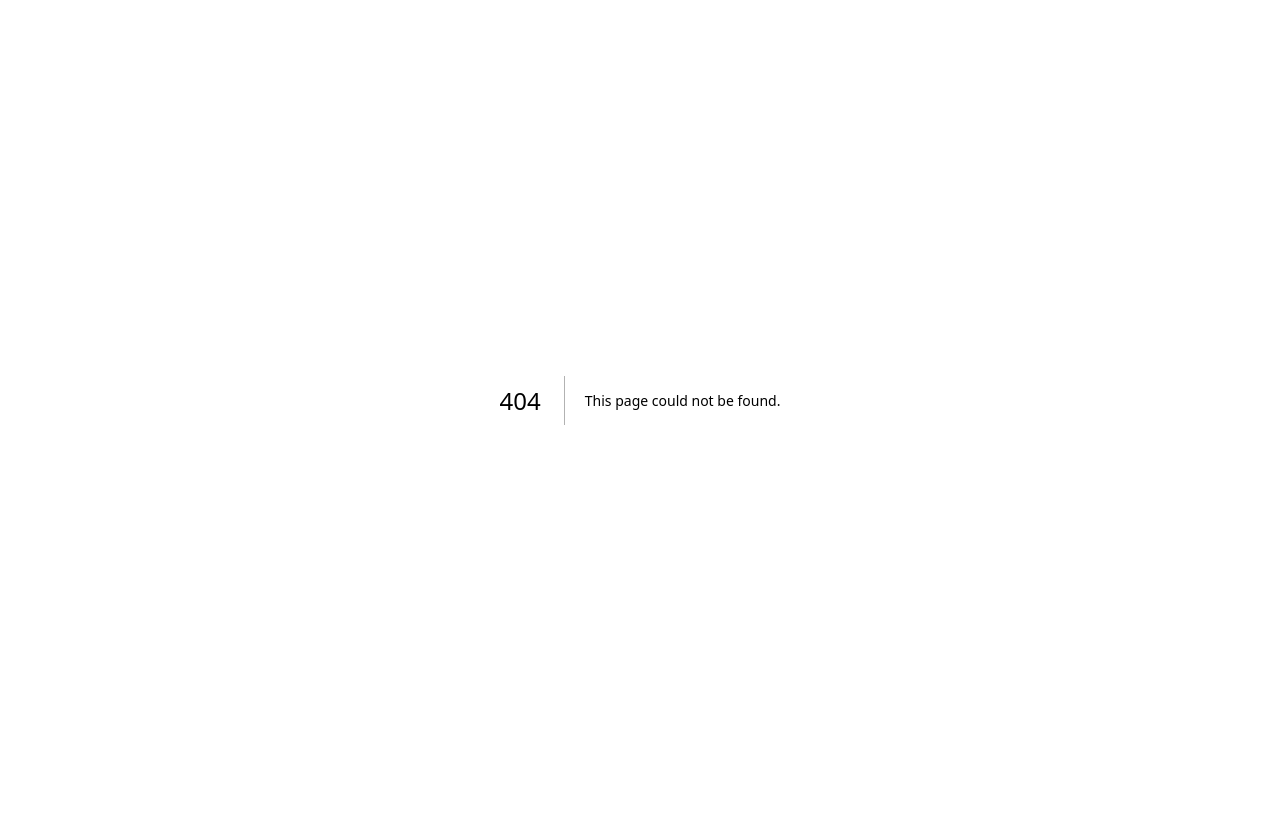
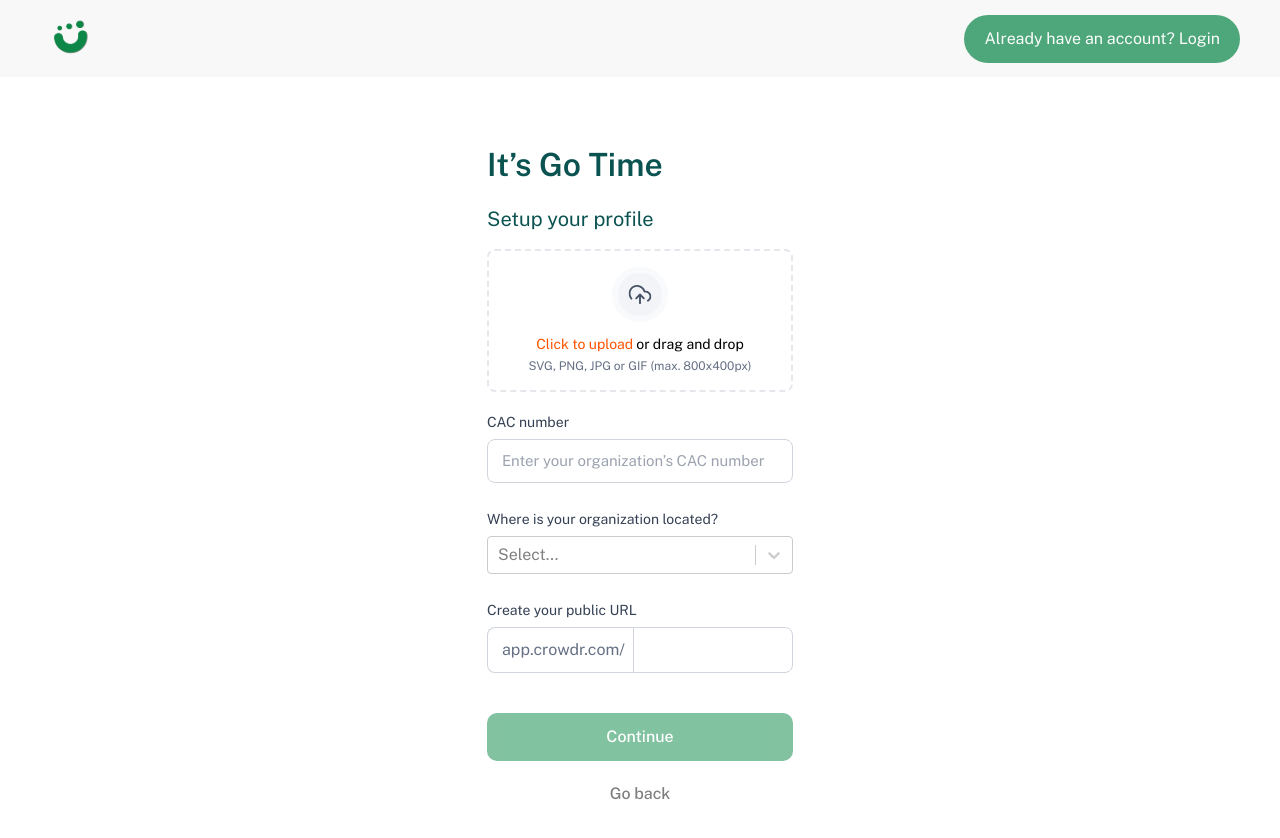
Before and after one commit to crowdr-dev/crowdr-web-app, a Next.js app: page /register/organization in a window 1280 px wide. Before the commit this address had no page. Shown: the top 838 px of the page. Before the commit the page ends 800 px from the top, so only its background shows below. Built offline with nearby package versions, Linux system fonts and the light colour scheme; sample sign-in values are in the browser's storage.

Commit message:
finished image compression and validation; added loading state and password toggle to login page

```diff
--- a/src/app/login/login-components/FormPages.tsx
+++ b/src/app/login/login-components/FormPages.tsx
@@ -8,6 +8,7 @@ import LoginFormContext, { FormFields } from "../../../hooks/useLoginForm";
 import ForgotPassword from "./ForgotPassword";
 import SignIn from "./SignIn";
 import ResetPassword from "./ResetPassword";
+import { useRouter } from "next/navigation";
 import useToast from "@/hooks/useToast";
 
 const FormPages = () => {
@@ -15,8 +16,9 @@ const FormPages = () => {
     formPage,
     handleSubmit,
     control,
-    formState: { errors }
+    formState: { errors },
   } = useFormContext() as LoginFormContext;
+  const router = useRouter()
 
   const submit = async (formFields: FormFields) => {
     const endpoint = API_BASE_URL + "/api/v1/users/signin";
@@ -24,6 +26,14 @@ const FormPages = () => {
 
     try {
       const res = await axios.post(endpoint, payload);
+      const { token, userType, organizationId } = res.data.data;
+      localStorage.setItem("token", token);
+debugger
+      if (userType == 'non-profit' && organizationId == null) {
+        router.push('/register/organization')
+      } else {
+        router.push('/dashboard')
+      }
     } catch (error) {}
   };
 
--- a/src/app/login/login-components/SignIn.tsx
+++ b/src/app/login/login-components/SignIn.tsx
@@ -1,19 +1,17 @@
+import { useState } from "react";
 import Link from "next/link";
-import { useFormContext, useWatch } from "react-hook-form";
-// import { LoginFormContext } from '../../../hooks/useLoginForm';
-// import { RegisterFormContext } from "@/hooks/useRegisterForm";
-import { FormFields, LoginFormContext } from "../../../hooks/useLoginForm";
-import { API_BASE_URL } from "@/config";
-import _ from "lodash";
-import axios from "axios";
+import { useFormContext } from "react-hook-form";
+import { LoginFormContext } from "../../../hooks/useLoginForm";
+import { LuEye, LuEyeOff } from "react-icons/lu";
+import { CgSpinner } from "react-icons/cg";
+import "../styles/shared.css";
 
 const SignIn = () => {
   const {
-    setFormPage,
     register,
-    control,
-    formState: { errors, isValid }
+    formState: { errors, isValid, isSubmitting },
   } = useFormContext() as LoginFormContext;
+  const [passIsVisible, setPassIsVisible] = useState(false);
   const emailRegex = /^[\w\.-]+@[a-zA-Z\d\.-]+\.[a-zA-Z]{2,}$/;
 
   return (
@@ -27,7 +25,8 @@ const SignIn = () => {
             <div className="flex flex-col mb-[9px]">
               <label
                 htmlFor="emailAddress"
-                className="text-[14px] text-[#344054] mb-[6px]">
+                className="text-[14px] text-[#344054] mb-[6px]"
+              >
                 Email address
               </label>
               <input
@@ -35,8 +34,8 @@ const SignIn = () => {
                 {...register("email", {
                   required: {
                     value: true,
-                    message: "Email address is required"
-                  }
+                    message: "Email address is required",
+                  },
                 })}
                 id="fullname"
                 placeholder="Enter your email"
@@ -52,22 +51,27 @@ const SignIn = () => {
             <div className="flex flex-col mb-[9px]">
               <label
                 htmlFor="password"
-                className="text-[14px] text-[#344054] mb-[6px]">
+                className="text-[14px] text-[#344054] mb-[6px]"
+              >
                 Password
               </label>
+              <div className="relative">
                 <input
-                type="password"
+                   type={passIsVisible ? 'text' : 'password'}
                   {...register("password", {
                     required: { value: true, message: "Password is required" },
                     minLength: {
                       value: 8,
-                    message: "Must be at least 8 characters."
-                  }
+                      message: "Must be at least 8 characters.",
+                    },
                   })}
                   id="password"
                   placeholder="Enter your password"
-                className="text-[15px] rounded-lg border border-[#D0D5DD] py-[10px] px-[14px]"
+                  className="text-[15px] rounded-lg border border-[#D0D5DD] py-[10px] px-[14px] w-full"
                 />
+                {passIsVisible && <span onClick={() => setPassIsVisible(false)} className="absolute right-3 top-1/2 -translate-y-1/2 cursor-pointer"><LuEye size="1.25rem" title="Hide password" /></span>}
+                {!passIsVisible && <span onClick={() => setPassIsVisible(true)} className="absolute right-3 top-1/2 -translate-y-1/2 cursor-pointer"><LuEyeOff size="1.25rem" title="Show password" /></span>}
+              </div>
               {errors.password && (
                 <span className="text-[13px] text-[#667085] opacity-[0.67] mt-[6px]">
                   {errors.password?.message}
@@ -77,16 +81,26 @@ const SignIn = () => {
 
             <button
               type="submit"
-              disabled={!isValid}
+              disabled={!isValid || isSubmitting}
               className={`${
-                isValid ? "opacity-100" : "opacity-50"
-              } bg-[#068645] cursor-pointer text-white text-[14px] md:text-base font-[400] md:font-[500] leading-[24px] rounded-[10px] w-full py-[12px] px-[20px] mb-[21px] mt-[15px]`}>
-              Login
+                isValid && !isSubmitting ? "opacity-100" : "opacity-50"
+              } flex items-center justify-center bg-[#068645] cursor-pointer text-white text-[14px] md:text-base font-[400] md:font-[500] leading-[24px] rounded-[10px] w-full py-[12px] px-[20px] mb-[21px] mt-[15px]`}
+            >
+              Login{" "}
+              {isSubmitting && (
+                <span>
+                  <CgSpinner
+                    size="1.5rem"
+                    className="animate-spin icon opacity-100 ml-2.5"
+                  />
+                </span>
+              )}
             </button>
             <button
               type="button"
               onClick={() => "forgot-password"}
-              className="opacity-50 text-[#000] text-[16px] md:text-base font-[400] md:font-[500] leading-[24px] rounded-[10px] w-full px-[20px]">
+              className="opacity-50 text-[#000] text-[16px] md:text-base font-[400] md:font-[500] leading-[24px] rounded-[10px] w-full px-[20px]"
+            >
               Forgot password?
             </button>
 
--- a/src/app/login/login-components/TopBar.tsx
+++ b/src/app/login/login-components/TopBar.tsx
@@ -13,7 +13,7 @@ const Topbar = () => {
                                 <Image src={CrowdrLogo} alt="Crowdr Logo" />
                             </Link>
                         </div>
-                        <button className="bg-[#068645] opacity-70 text-[12px] md:text-base text-white rounded-lg md:rounded-full transition-all py-3 px-5">
+                        <button className="bg-[#068645] opacity-70 hover:opacity-100 text-[12px] md:text-base text-white rounded-lg md:rounded-full transition-all py-3 px-5">
                             <Link href="/register">Don’t have an account? Sign up</Link>
                         </button>
                     </div>
--- /dev/null
+++ b/src/app/login/styles/shared.css
@@ -0,0 +1,7 @@
+.icon path {
+  fill: white;
+}
+
+.spinner path {
+  fill: #068645
+}
--- /dev/null
+++ b/src/app/register/organization/FormPage.tsx
@@ -0,0 +1,41 @@
+"use client";
+import axios, { toFormData } from "axios";
+import { useFormContext } from "react-hook-form";
+import {
+  FormFields,
+  OrganizationFormContext,
+} from "@/app/register/utils/useOrganizatonForm";
+import useToast from "@/hooks/useToast";
+import { API_BASE_URL } from "@/config";
+import OrganizationDetails from "../register-components/OrganizationDetails";
+
+const FormPage = () => {
+  const { handleSubmit } = useFormContext() as OrganizationFormContext;
+  const toast = useToast();
+
+  const submit = async (formFields: FormFields) => {
+    const endpoint = API_BASE_URL + "/api/v1/organizations/register";
+    const token = localStorage.getItem("token");
+    const payload = { ...formFields, image: formFields.image[0] };
+
+    try {
+      await axios.post(endpoint, toFormData(payload), {
+        headers: {
+          "Content-Type": "multipart/form-data",
+          "X-Auth-Token": token,
+        },
+      });
+    } catch (error: any) {
+      const { message } = error.response.data;
+      toast({ title: "Oops!", body: message, type: "error" });
+    }
+  };
+
+  return (
+    <form onSubmit={handleSubmit(submit)}>
+      <OrganizationDetails />
+    </form>
+  );
+};
+
+export default FormPage;
--- /dev/null
+++ b/src/app/register/organization/page.tsx
@@ -0,0 +1,18 @@
+"use client";
+import { OrganizationFormContext } from "@/app/register/utils/useOrganizatonForm";
+import ProtectedRoute from "@/app/shared-components/ProtectedRoute";
+import Topbar from "../register-components/Topbar";
+import FormPage from "./FormPage";
+
+const Register = () => {
+  return (
+    <ProtectedRoute>
+      <Topbar />
+      <OrganizationFormContext>
+        <FormPage />
+      </OrganizationFormContext>
+    </ProtectedRoute>
+  );
+};
+
+export default Register;
--- a/src/app/register/register-components/AccountDetails.tsx
+++ b/src/app/register/register-components/AccountDetails.tsx
@@ -1,10 +1,10 @@
 import { useState } from "react";
 import Link from "next/link";
+import Select from 'react-select';
 import { useFormContext, useWatch, Controller } from "react-hook-form";
-import Select from 'react-select';
 import { RegisterFormContext } from "@/app/register/utils/useRegisterForm";
-import {LuEye, LuEyeOff} from "react-icons/lu"
-import {CgSpinner} from "react-icons/cg"
+import { LuEye, LuEyeOff } from "react-icons/lu"
+import { CgSpinner } from "react-icons/cg"
 import "../styles/shared.css"
 
 const AccountDetails = () => {
--- a/src/app/register/register-components/FormPages.tsx
+++ b/src/app/register/register-components/FormPages.tsx
@@ -10,7 +10,6 @@ import { API_BASE_URL } from "@/config";
 
 import Intro from "./Intro";
 import AccountDetails from "./AccountDetails";
-import OrganizationDetails from "./OrganizationDetails";
 import Confirmation from "./Confirmation";
 
 const FormPages = () => {
@@ -39,19 +38,16 @@ const FormPages = () => {
       setFormPage("confirm");
     } catch (error: any) {
       const { message } = error.response.data;
-      toast({title: 'Oops!', body: message, type: 'error'})
+      toast({ title: "Oops!", body: message, type: "error" });
     }
   };
 
   return (
-    <>
-      <form onSubmit={handleSubmit(submit)}>
-        {formPage == "intro" && <Intro />}
-        {formPage == "account" && <AccountDetails />}
-        {formPage == "organization" && <OrganizationDetails />}
-        {formPage == "confirm" && <Confirmation />}
-      </form>
-    </>
+    <form onSubmit={handleSubmit(submit)}>
+      {formPage == "intro" && <Intro />}
+      {formPage == "account" && <AccountDetails />}
+      {formPage == "confirm" && <Confirmation />}
+    </form>
   );
 };
 
--- a/src/app/register/register-components/OrganizationDetails.tsx
+++ b/src/app/register/register-components/OrganizationDetails.tsx
@@ -1,25 +1,23 @@
 import { useMemo, useState } from "react";
 import NextImage from "next/image";
 import { Controller, useFormContext } from "react-hook-form";
-import { RegisterFormContext } from "@/app/register/utils/useRegisterForm";
+import { OrganizationFormContext } from "@/app/register/utils/useOrganizatonForm";
 import imageCompression from "browser-image-compression";
 import Select from "react-select";
 import UploadIcon from "../../../../public/svg/upload-cloud.svg";
+import { CgSpinner } from "react-icons/cg";
+import "../styles/shared.css"
 
 const OrganisationDetails = () => {
   const {
-    setFormPage,
     register,
     control,
     setValue,
     watch,
-    formState: { errors, isValid },
-  } = useFormContext() as RegisterFormContext;
-  const upload = watch("upload");
-  const photoUploaded = useMemo(
-    () => upload?.length && !errors.upload,
-    [upload]
-  );
+    formState: { errors, isValid, isSubmitting },
+  } = useFormContext() as OrganizationFormContext;
+  const image = watch("image");
+  const imageUploaded = useMemo(() => image?.length && !errors.image, [image]);
 
   const [dragActive, setDragActive] = useState(false);
 
@@ -37,27 +35,27 @@ const OrganisationDetails = () => {
     e.preventDefault();
     setDragActive(false);
     const files = e.dataTransfer.files;
-    setValue("upload", files);
+    setValue("image", files);
   };
 
-  const checkIfCorrectSize = async (fileList: any) => {
-    const selectedImage = fileList[0];
-    if (!selectedImage) return "Please select an image";
+  const validateImage = async (fileList: FileList) => {
+    const image = fileList[0];
+    if (!image) return "Please select an image";
 
-    const maxSize = 3 * 1024 * 1024; // 3MB in bytes
-    if (selectedImage.size > maxSize) {
+    const maxSize = 2 * 1024 * 1024; // 2MB in bytes
+    if (image.size > maxSize) {
       const imageStatus = await new Promise<string | boolean>(
         async (resolve) => {
-          const compressedBlob = await imageCompression(selectedImage, {
-            maxSizeMB: 3,
+          const compressedBlob = await imageCompression(image, {
+            maxSizeMB: 2,
             maxWidthOrHeight: 800,
             useWebWorker: true,
           });
 
           if (compressedBlob.size > maxSize) {
-            resolve("Image size exceeds 3MB.");
+            resolve("Image size exceeds 2MB");
           } else {
-            setValue("upload", blobToFile(compressedBlob));
+            setValue("image", blobToFile(compressedBlob));
             resolve(true);
           }
         }
@@ -93,7 +91,7 @@ const OrganisationDetails = () => {
               >
                 <div
                   className={`${
-                    photoUploaded
+                    imageUploaded
                       ? "bg-green-100 border-green-50"
                       : "bg-[#F2F4F7] border-[#F9FAFB]"
                   } rounded-full border-[6px] p-[10px] mb-3`}
@@ -111,23 +109,17 @@ const OrganisationDetails = () => {
                 </div>
                 <input
                   type="file"
-                  {...register("upload", {
-                    required: {
-                      value: true,
-                      message: "Please upload an image",
-                    },
-                    validate: { isCorrectSize: checkIfCorrectSize },
+                  {...register("image", {
+                    validate: { validateImage },
                   })}
                   id="upload"
                   accept=".svg, .png, .jpg, .jpeg, .gif"
                   className="hidden"
                 />
-                {/* TODO: Implement drag-and-drop feature */}
-                {/* TODO: Make responsive to file drag-over and succesful upload */}
               </label>
-              {errors.upload && (
+              {errors.image && (
                 <span className="text-[13px] text-[#667085] opacity-[0.67] mt-[6px]">
-                  {errors.upload?.message}
+                  {errors.image?.message}
                 </span>
               )}
             </div>
@@ -161,21 +153,21 @@ const OrganisationDetails = () => {
 
             <div className="flex flex-col mb-[26px]">
               <label
-                htmlFor="organization_location"
+                htmlFor="state"
                 className="text-[14px] text-[#344054] mb-[6px]"
               >
                 Where is your org
                 <span className="hidden md:inline">anization</span> located?
               </label>
               <Controller
-                name="organizationLocation"
+                name="state"
                 control={control}
                 rules={{
                   required: { value: true, message: "Select an option" },
                 }}
                 render={({ field: { onChange, value } }) => (
                   <Select
-                    id="organization_location"
+                    id="state"
                     options={stateOptions}
                     isSearchable={true}
                     isClearable={false}
@@ -184,9 +176,9 @@ const OrganisationDetails = () => {
                   />
                 )}
               />
-              {errors.organizationLocation && (
+              {errors.state && (
                 <span className="text-[13px] text-[#667085] opacity-[0.67] mt-[6px]">
-                  {errors.organizationLocation?.message}
+                  {errors.state?.message}
                 </span>
               )}
             </div>
@@ -220,14 +212,21 @@ const OrganisationDetails = () => {
             </div>
 
             <button
-              type="button"
-              onClick={() => setFormPage("confirm")}
-              disabled={!isValid}
+              type="submit"
+              disabled={!isValid || isSubmitting}
               className={`${
-                isValid ? "opacity-100" : "opacity-50"
-              } bg-[#068645] cursor-pointer text-white text-[14px] md:text-base font-[400] md:font-[500] leading-[24px] rounded-[10px] w-full py-[12px] px-[20px] mb-[21px]`}
+                isValid && !isSubmitting ? "opacity-100" : "opacity-50"
+              } flex items-center justify-center bg-[#068645] cursor-pointer text-white text-[14px] md:text-base font-[400] md:font-[500] leading-[24px] rounded-[10px] w-full py-[12px] px-[20px] mb-[21px]`}
             >
-              Continue
+              Continue{" "}
+              {isSubmitting && (
+                <span>
+                  <CgSpinner
+                    size="1.5rem"
+                    className="animate-spin icon opacity-100 ml-2.5"
+                  />
+                </span>
+              )}
             </button>
             <button
               type="submit"
--- /dev/null
+++ b/src/app/register/utils/useOrganizatonForm.tsx
@@ -0,0 +1,30 @@
+import { useForm, FormProvider } from "react-hook-form";
+import { UseFormReturn } from "react-hook-form/dist/types";
+
+const OrganizationFormContext: RFC = ({ children }) => {
+  const formContext: OrganizationFormContext = { ...useForm<FormFields>(config) };
+
+  return <FormProvider {...formContext}>{children}</FormProvider>;
+};
+
+export { OrganizationFormContext }
+
+const config: UseFormConfig = {
+  defaultValues: {
+    cacNumber: "",
+    state: "",
+    publicUrl: ""
+  },
+  mode: 'onChange'
+}
+
+type RegisterFormProps = {children: React.ReactNode}
+type RFC = React.FC<RegisterFormProps>
+type UseFormConfig = Parameters<typeof useForm<FormFields>>[0]
+export type FormFields = {
+  image:                FileList;
+  cacNumber:            string;
+  state:                string;
+  publicUrl:            string;
+}
+type OrganizationFormContext = UseFormReturn<FormFields>
--- a/src/app/register/utils/useRegisterForm.tsx
+++ b/src/app/register/utils/useRegisterForm.tsx
@@ -25,14 +25,11 @@ const config: UseFormConfig = {
     gender: "",
     referrer: "google",
     termsAccepted: false,
-    cacNumber: "",
-    organizationLocation: "",
-    publicUrl: ""
   },
   mode: 'onChange'
 }
 
-type FormPage = "intro" | "account" | "organization" | "confirm"
+type FormPage = "intro" | "account" | "confirm"
 type FormPageSetter = Dispatch<SetStateAction<FormPage>>
 type RegisterFormProps = {children: React.ReactNode}
 type RFC = React.FC<RegisterFormProps>
@@ -48,10 +45,6 @@ type FormFields = {
   gender:               string;
   referrer:             string;
   termsAccepted:        boolean;
-  upload:               FileList;
-  cacNumber:            string;
-  organizationLocation: string;
-  publicUrl:            string;
 }
 type RegisterFormContext = {
   formPage: FormPage
--- /dev/null
+++ b/src/app/shared-components/ProtectedRoute.tsx
@@ -0,0 +1,20 @@
+import { useRouter } from "next/navigation";
+import { ReactNode, useEffect } from "react";
+
+const ProtectedRoute: RFC = ({ children }) => {
+  const router = useRouter();
+  const token = localStorage.getItem("token");
+  const isAuthenticated = token != undefined;
+
+  useEffect(() => {
+    if (!isAuthenticated) {
+      router.push("/login");
+    }
+  }, [isAuthenticated]);
+
+  return isAuthenticated ? <>{children}</> : null;
+};
+
+export default ProtectedRoute;
+
+type RFC = React.FC<{ children: ReactNode }>;
```
Lines whose indentation alone changed are shown as unchanged.
